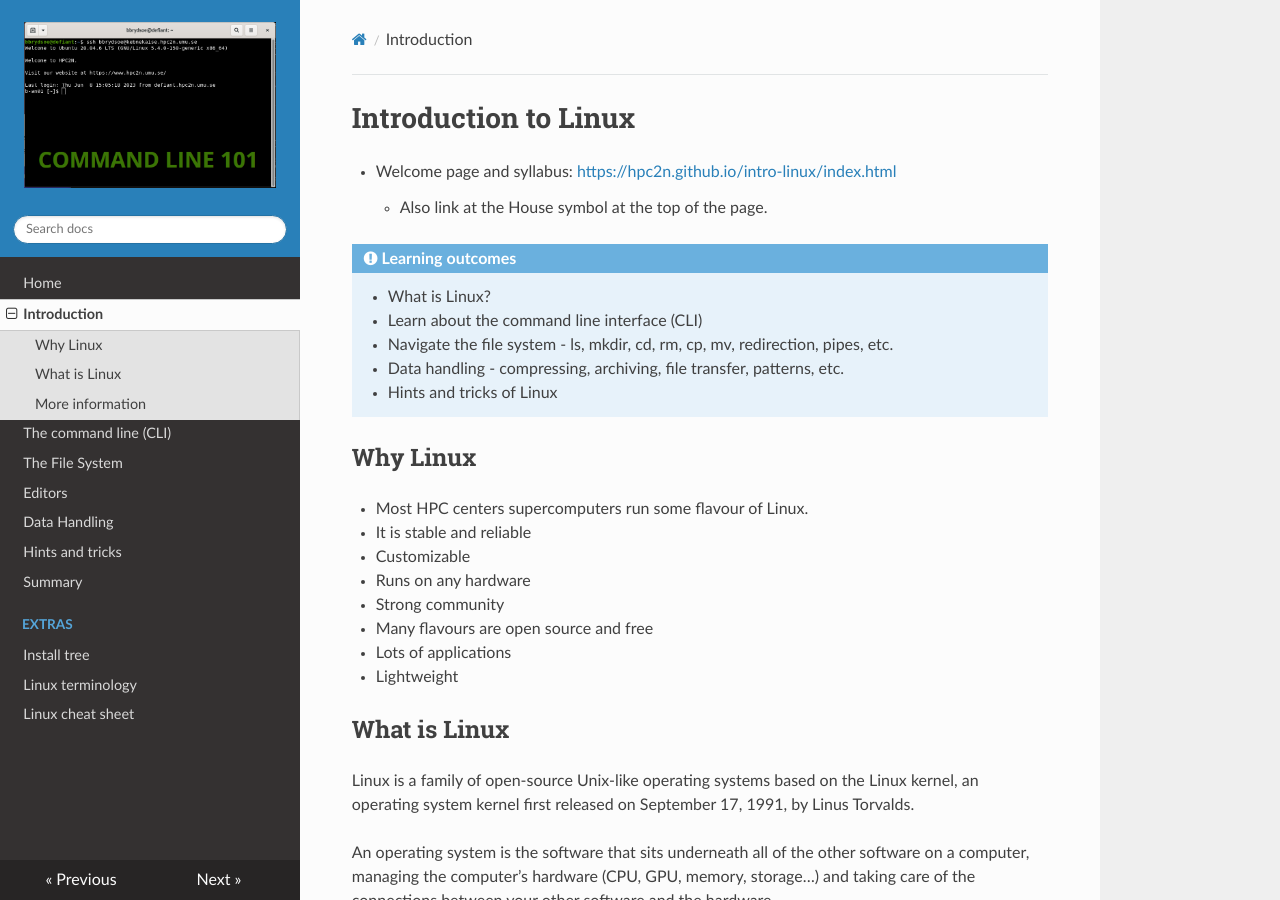
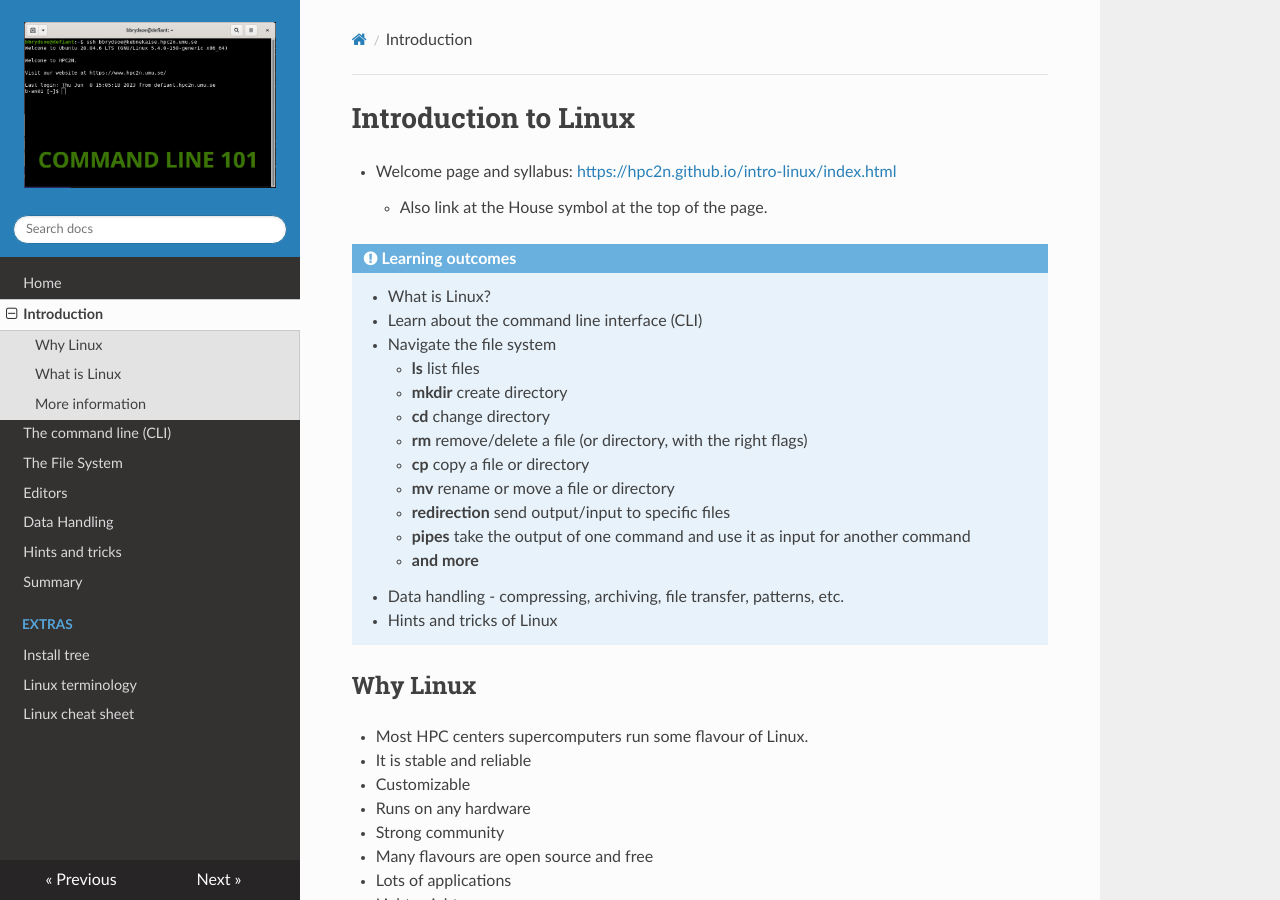
Before and after one commit to hpc2n/linux-command-line-101, an MkDocs documentation site: the page built from docs/intro.md, in a window 1280 px wide and 900 px high. Built offline with MkDocs 1.6.1, drawn with Linux system fonts in a browser that asks for light colours; nearby versions of some CDN libraries.

Commit message:
Clarifyied some things in the learning outcomes

```diff
--- a/docs/intro.md
+++ b/docs/intro.md
@@ -7,7 +7,16 @@
 
     - What is Linux?
     - Learn about the command line interface (CLI)
-    - Navigate the file system - ls, mkdir, cd, rm, cp, mv, redirection, pipes, etc.
+    - Navigate the file system
+        - **ls** list files
+        - **mkdir** create directory
+        - **cd** change directory
+        - **rm** remove/delete a file (or directory, with the right flags)
+        - **cp** copy a file or directory
+        - **mv** rename or move a file or directory
+        - **redirection** send output/input to specific files
+        - **pipes** take the output of one command and use it as input for another command
+        - **and more**
     - Data handling - compressing, archiving, file transfer, patterns, etc.
     - Hints and tricks of Linux
 
```
Also changed, not shown: docs/index.md (+0 -1 lines).
